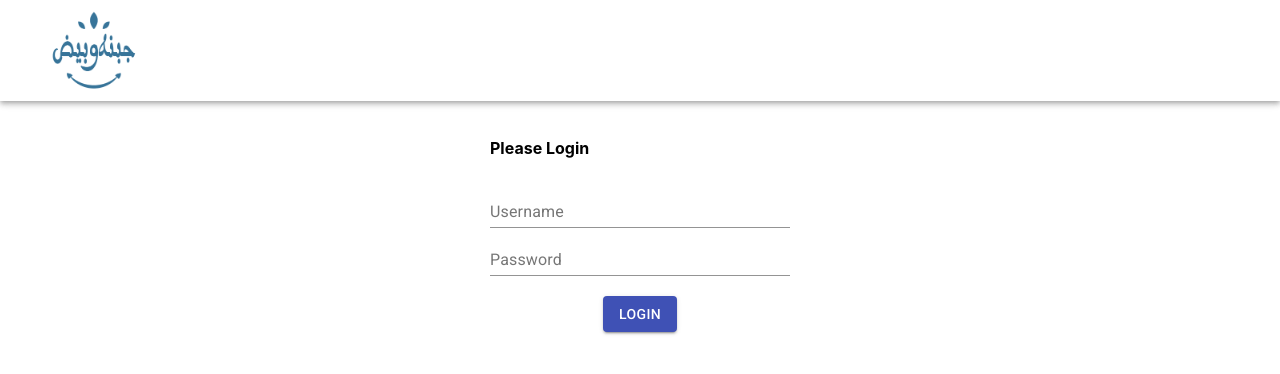
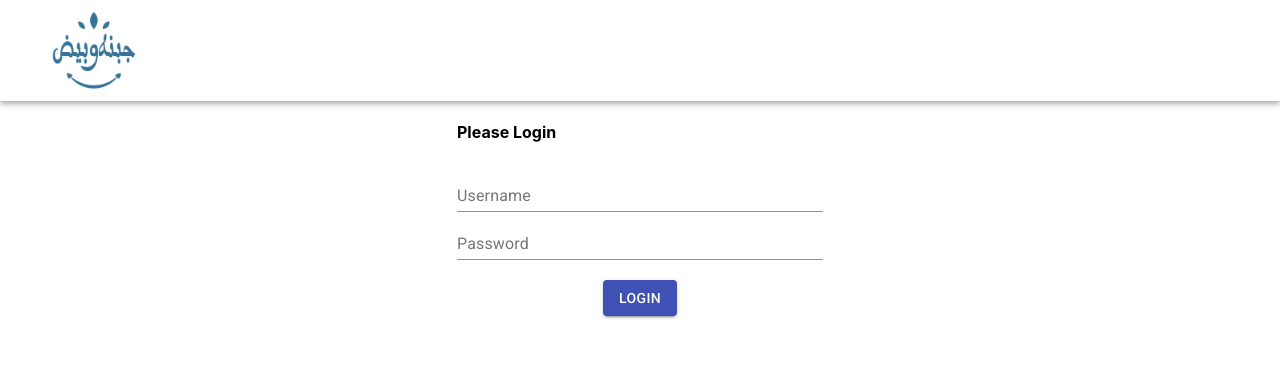
Before and after one commit to Samz851/baghalati-web, a React (Create React App) app: page / in a window 1280 px wide. Shown: the top 374 px of the page. Built offline with nearby package versions, Linux system fonts and the light colour scheme.

Commit message:
pos token request

```diff
--- a/src/App.js
+++ b/src/App.js
@@ -2,8 +2,8 @@ import React, { useEffect, useState } from 'react';
 import './App.css';
 import { Grid } from '@material-ui/core';
 import { makeStyles } from '@material-ui/core/styles';
+import { Redirect } from 'react-router-dom';
 import LoginForm from './pages/login';
-import Dashboard from './pages/Dashboard';
 import Auth from './api/Auth';
 
 const useStyles = makeStyles((theme) => ({
@@ -23,20 +23,8 @@ const useStyles = makeStyles((theme) => ({
   }
 }));
 
-function Content(props){
-  const { isLoggedIn, loginStyles } = props;
-    if(isLoggedIn){
-      return <Dashboard />
-    }else{
-      return(
-        <div className={loginStyles}>
-          <LoginForm></LoginForm>
-        </div>
-      )
-    }
-}
 
-function App() {
+function App( props ) {
 
   const [isLoggedIn, setIsLoggedIn] = useState(null);
   const classes = useStyles();
@@ -48,14 +36,16 @@ function App() {
         let api = new Auth();
         let response = await api.verifySID(session);
         if(response.success){
-          setIsLoggedIn(true);
+          // setIsLoggedIn(true);
+          props.history.push('/dashboard');
+
         }
       }
     }
     checkSession();
 
   },[])
-
+  const styles = useStyles();
   return (
     <Grid
       container
@@ -63,9 +53,10 @@ function App() {
       justify="center"
       alignItems="center"
 
-    >        <Grid item xs={12}>
-          <Content isLoggedIn={isLoggedIn} loginStyles={classes.login}/>
-        </Grid>
+    >
+      <div className={styles.loginStyles}>
+        <LoginForm history={props.history}></LoginForm>
+      </div>
     </Grid>
   );
 }
--- a/src/index.js
+++ b/src/index.js
@@ -1,18 +1,20 @@
 import React from 'react'
 import ReactDOM from 'react-dom'
 import './index.css'
-import { Route, Link, BrowserRouter } from 'react-router-dom'
+import { Route, Link, BrowserRouter, Switch } from 'react-router-dom'
 import PrimarySearchAppBar from './Header';
 
 import App from './App'
+import Dashboard from './pages/Dashboard';
 const routs = (
 
    < BrowserRouter >
          <PrimarySearchAppBar />
-      <div>
+      <Switch>
          <Route exact path="/" component={App} />
+         <Route exact path="/dashboard" component={Dashboard} />
 
-      </div>
+      </Switch>
    </ BrowserRouter >
 );
 ReactDOM.render(routs, document.getElementById('root'))
--- a/src/pages/dashboard/Settings.js
+++ b/src/pages/dashboard/Settings.js
@@ -5,8 +5,10 @@
 export default class Settings extends Component {
 
 
-  syncRecords(){
-
+  syncRecords(e){
+    let session = localStorage.getItem('JWBSID');
+    e.preventDefault();
+    window.location.href=`https://api.baghalati.com/api/pos/hikeup-authorize?user_token=${session}`;
   }
 
   render() {
--- a/src/pages/login.js
+++ b/src/pages/login.js
@@ -1,5 +1,6 @@
 import React from 'react';
 import { makeStyles } from '@material-ui/core/styles';
+import { Redirect } from 'react-router-dom';
 import {Snackbar, TextField, Button} from '@material-ui/core';
 import MuiAlert from '@material-ui/lab/Alert';
 import Auth from '../api/Auth';
@@ -28,7 +29,8 @@ export default class LoginForm extends React.Component {
     let api = new Auth();
     let login = await api.login(data);
     if(login.success){
-      //SUCCESS
+      console.log(login);
+      this.props.history.push('/dashboard');
     }else{
       this.setState({alertMsg: login.message});
       this.setState({openAlert: true})
```
Also changed, not shown: src/api/Inventory.js (+8 -0 lines).
